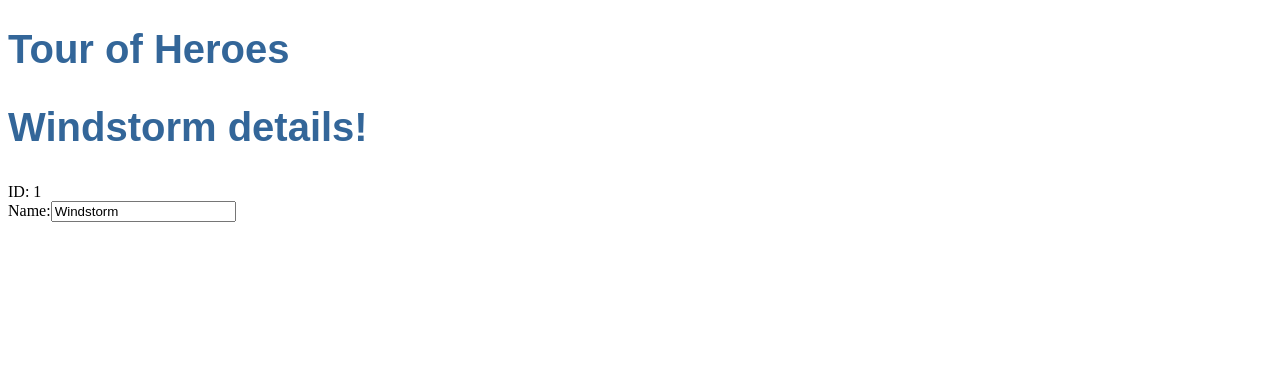
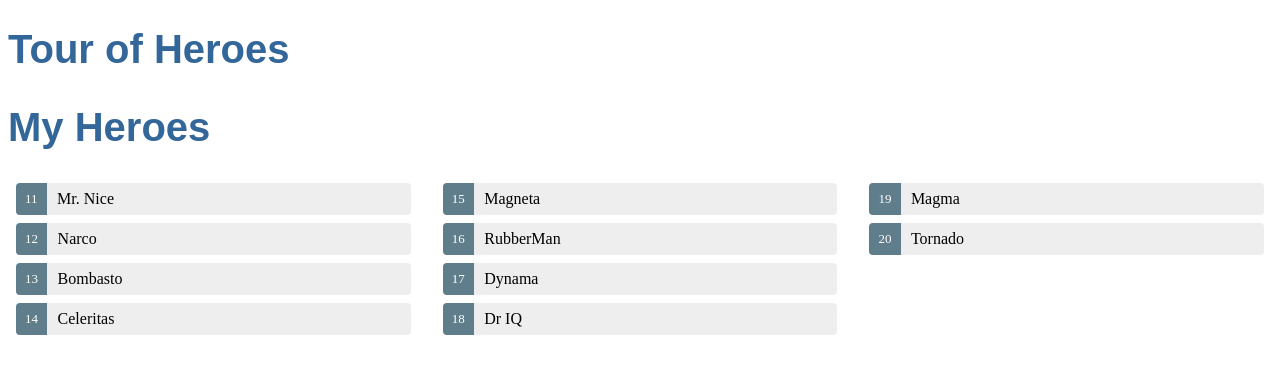
Before and after one commit to MomomeYeah/angular-4-tutorial, an Angular app: page / in a window 1280 px wide. Shown: the top 374 px of the page. Built offline with nearby package versions, Linux system fonts and the light colour scheme.

Commit message:
List predefined heroes and allow selection of individual heroes

```diff
--- a/src/app/app.component.css
+++ b/src/app/app.component.css
@@ -4,10 +4,42 @@
     font-size: 250%;
 }
 
-ul.quickstart {
+.heroes {
+    margin: 0 0 2em 0;
     list-style-type: none;
+    padding: 0;
+    column-count: 3;
 }
-
-ul.quickstart a {
-    font-size: 150%;
+.heroes li {
+    cursor: pointer;
+    left: 0;
+    background-color: #EEE;
+    margin: 0 0.5em 0.5em 0.5em;
+    height: 2em;
+    line-height: 2em;
+    border-radius: 4px;
 }
+.heroes li.selected {
+    background-color: #CFD8DC !important;
+    color: white;
+}
+.heroes li.selected:hover {
+    background-color: #BBD8DC !important;
+    color: white;
+}
+.heroes li:hover {
+    color: #607D8B;
+    background-color: #DDD;
+    left: .1em;
+}
+.heroes .badge {
+    font-size: small;
+    color: white;
+    display: inline-block;
+    vertical-align: top;
+    padding: 0 0.7em;
+    height: 100%;
+    background-color: #607D8B;
+    margin-right: .8em;
+    border-radius: 4px 0 0 4px;
+}
--- a/src/app/app.component.html
+++ b/src/app/app.component.html
@@ -1,9 +1,19 @@
 <h1>{{title}}</h1>
-<h2>{{hero.name}} details!</h2>
-<div>
-    <label>ID:</label> {{hero.id}}
+
+<h2>My Heroes</h2>
+<ul class="heroes">
+    <li *ngFor="let hero of heroes" [class.selected]="hero === selectedHero" (click)="onSelect(hero)">
+        <div class="badge">{{hero.id}}</div> <span>{{hero.name}}</span>
+    </li>
+</ul>
+
+<div *ngIf="selectedHero">
+    <h2>{{selectedHero.name}} Details!</h2>
+    <div>
+        <label>ID:</label> {{selectedHero.id}}
+    </div>
+    <div>
+        <label>Name:</label>
+        <input [(ngModel)]="selectedHero.name" placeholder="name" >
+    </div>
 </div>
-<div>
-    <label>Name:</label>
-    <input [(ngModel)]="hero.name" placeholder="name" >
-</div>
--- a/src/app/app.component.ts
+++ b/src/app/app.component.ts
@@ -4,6 +4,19 @@
     id: number;
     name: string;
 }
+
+const HEROES: Hero[] = [
+    { id: 11, name: 'Mr. Nice' },
+    { id: 12, name: 'Narco' },
+    { id: 13, name: 'Bombasto' },
+    { id: 14, name: 'Celeritas' },
+    { id: 15, name: 'Magneta' },
+    { id: 16, name: 'RubberMan' },
+    { id: 17, name: 'Dynama' },
+    { id: 18, name: 'Dr IQ' },
+    { id: 19, name: 'Magma' },
+    { id: 20, name: 'Tornado' }
+];
 
 @Component({
     selector: 'app-root',
@@ -12,8 +25,10 @@
 })
 export class AppComponent {
     title = 'Tour of Heroes';
-    hero: Hero = {
-        id: 1,
-        name: 'Windstorm',
-    };
+    heroes = HEROES;
+    selectedHero: Hero;
+
+    onSelect(hero: Hero): void {
+        this.selectedHero = hero;
+    }
 }
```
